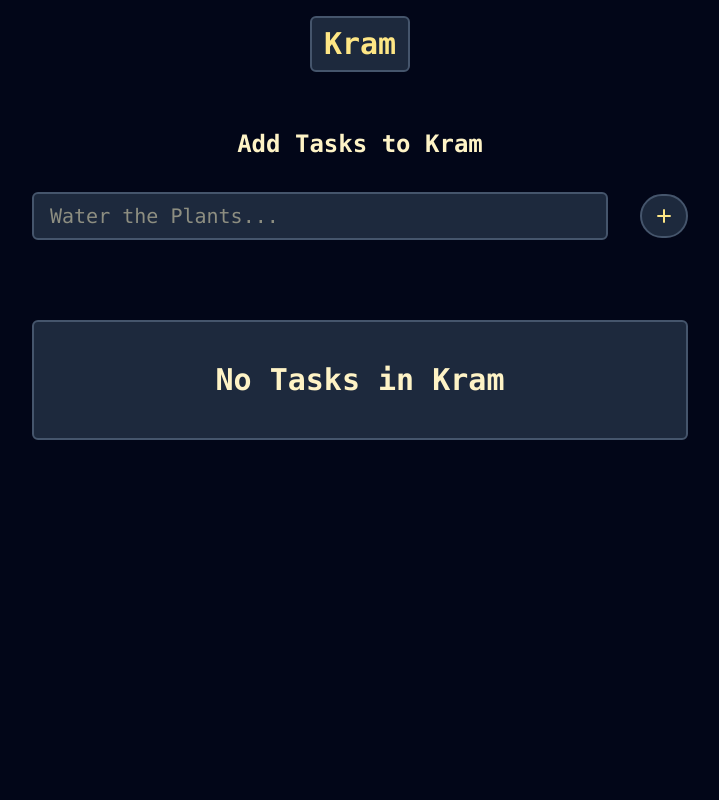
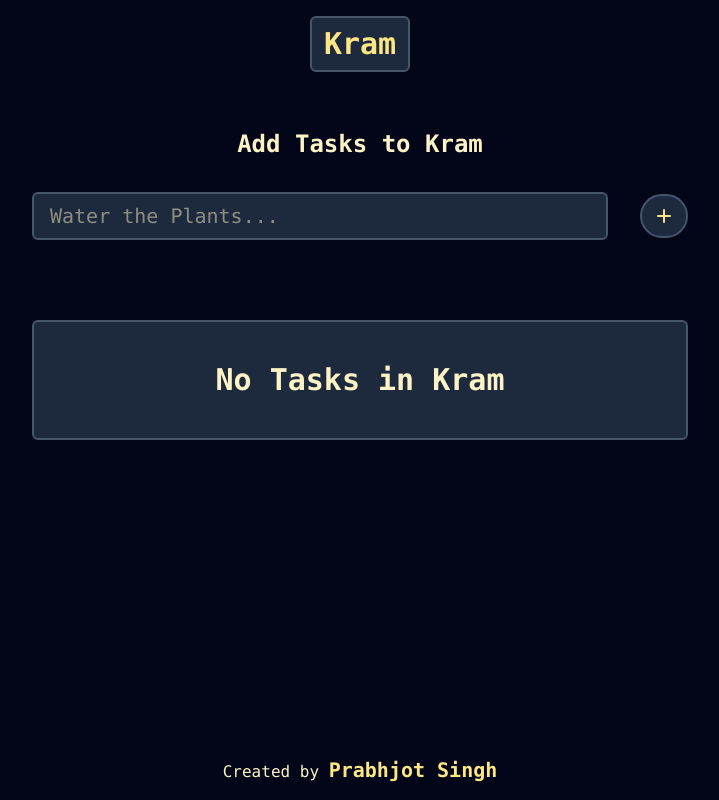
Before and after one commit to Prabhjotsi2008/Kram, a website: page index.html in a window 1280 px wide. Shown: the whole page, without its empty margins (280-999 px from the left). Drawn offline with nearby package versions, Linux system fonts and the light colour scheme; files that its build step writes are made by us from their sources.

Commit message:
added footer + fixed body height

```diff
--- a/index.html
+++ b/index.html
@@ -7,7 +7,7 @@
     <link rel="stylesheet" href="https://cdnjs.cloudflare.com/ajax/libs/font-awesome/7.0.1/css/all.min.css">
     <title>Kram</title>
 </head>
-<body class="text-amber-100 bg-slate-950 mx-4 font-mono flex flex-col items-center">
+<body class="text-amber-100 bg-slate-950 mx-4 font-mono flex flex-col items-center min-h-screen">
     <!-- header starts here -->
     <header class="flex items-center justify-center py-4 ">
         <div class="flex items-center justify-center bg-slate-800 rounded-md border-2 border-slate-600 px-3 py-2">
@@ -38,8 +38,14 @@
 
         <div class="tasks-cont flex flex-col items-center justify-evenly w-full gap-2">
         </div>
+        <!-- display container ends -->
     </main>
 
+    <!-- footer starts  -->
+    <footer class="mt-auto p-4">
+        <p>Created by <a href="https://github.com/prabhjotsi2008" target="_blank" class="font-bold text-xl text-amber-200 outline-none">Prabhjot Singh</a></p>
+    </footer>
+    <!-- footer ends  -->
     <script src="./src/script.js"></script>
 </body>
 </html>
```
